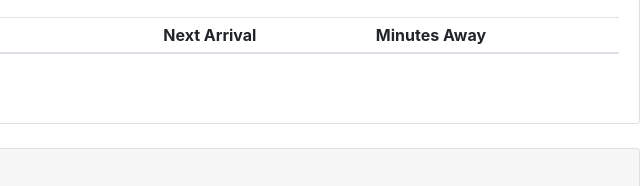
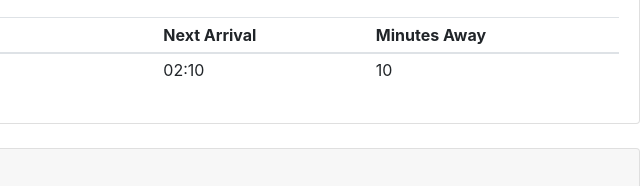
Before and after one commit to Pearlybrah/train-schedule, a plain HTML site: page index.html in a window 1280 px wide. Both pictures are taken after typing "Sample", "Sample", "Sample" into the empty fields and a click on the button "Submit". Shown: the part 269-455 px from the top of the page, 640-1280 px from the left. Drawn offline with nearby package versions, Linux system fonts and the light colour scheme; no server answers.

Commit message:
finished

```diff
--- a/assets/javascript/app.js
+++ b/assets/javascript/app.js
@@ -20,18 +20,30 @@ var database = firebase.database();
     var destination = $("#destination-input").val().trim();
     var frequency = $("#frequency-input").val().trim();
 
+    var currentTime = moment();
+    var convertTime = moment(currentTime).format("hh:mm");
+    var differentTime = moment().diff(moment(convertTime), "minutes");
+    var remainingTime = differentTime % frequency;
+    var minutesAway = frequency - remainingTime;
+    var nextTrain = moment().add(minutesAway, "minutes");
+    var trainConverted = moment(nextTrain).format("hh:mm");
+    var minutesConverted = moment(nextTrain).format("mm");
+
     var newTrain = {
         train: trainName,
         destination: destination,
-        frequency: frequency
+        frequency: frequency,
+        timeAway: minutesConverted,
+        next: trainConverted
     };
+
 
     let newRow = $("<tr>").append(
       $("<td>").text(trainName),
       $("<td>").text(destination),
       $("<td>").text(frequency),
-      $("<td>").text(""),
-      $("<td>").text(""),
+      $("<td>").text(trainConverted),
+      $("<td>").text(minutesConverted),
     );
 
 
@@ -43,6 +55,7 @@ var database = firebase.database();
     $("#train-input").val("");
     $("#destination-input").val("");
     $("#frequency-input").val("");
+
   });
 
   database.ref().on("child_added", function(childSnapshot) {
@@ -50,14 +63,16 @@ var database = firebase.database();
     var trainName = childSnapshot.val().name;
     var destination = childSnapshot.val().role;
     var frequency = childSnapshot.val().start;
+    var nextUp = childSnapshot.val().next;
+    var mAway = childSnapshot.val().timeAway;
 
 
     let newRow = $("<tr>").append(
       $("<td>").text(trainName),
       $("<td>").text(destination),
       $("<td>").text(frequency),
-      $("<td>").text(""),
-      $("<td>").text(""),
+      $("<td>").text(nextUp),
+      $("<td>").text(mAway),
     );
 
     $("#train-table > tbody").append(newRow);
--- a/index.html
+++ b/index.html
@@ -65,6 +65,7 @@
     </div>
 
     <script src="https://www.gstatic.com/firebasejs/4.12.0/firebase.js"></script>
+    <script src="https://cdn.jsdelivr.net/momentjs/2.12.0/moment.min.js"></script>
     <script src="assets/javascript/app.js"></script>
 
 </body>
```
